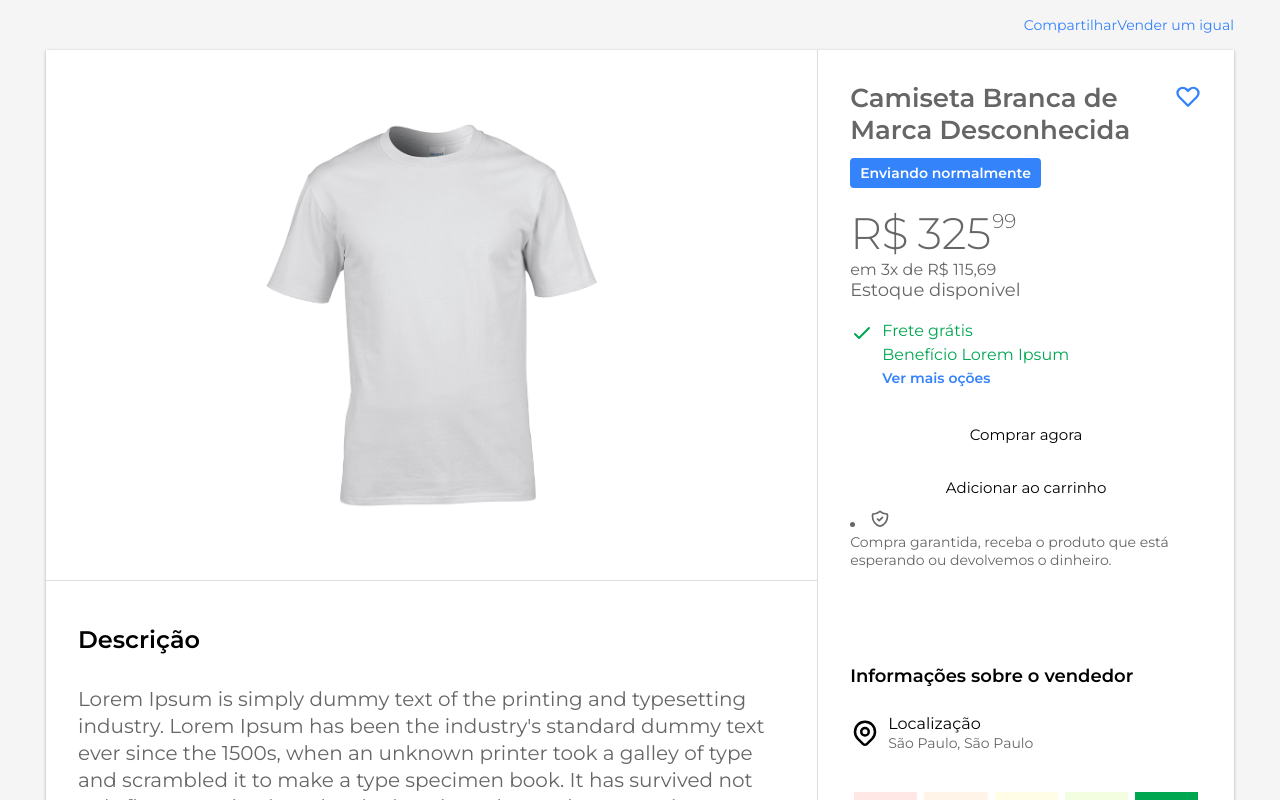
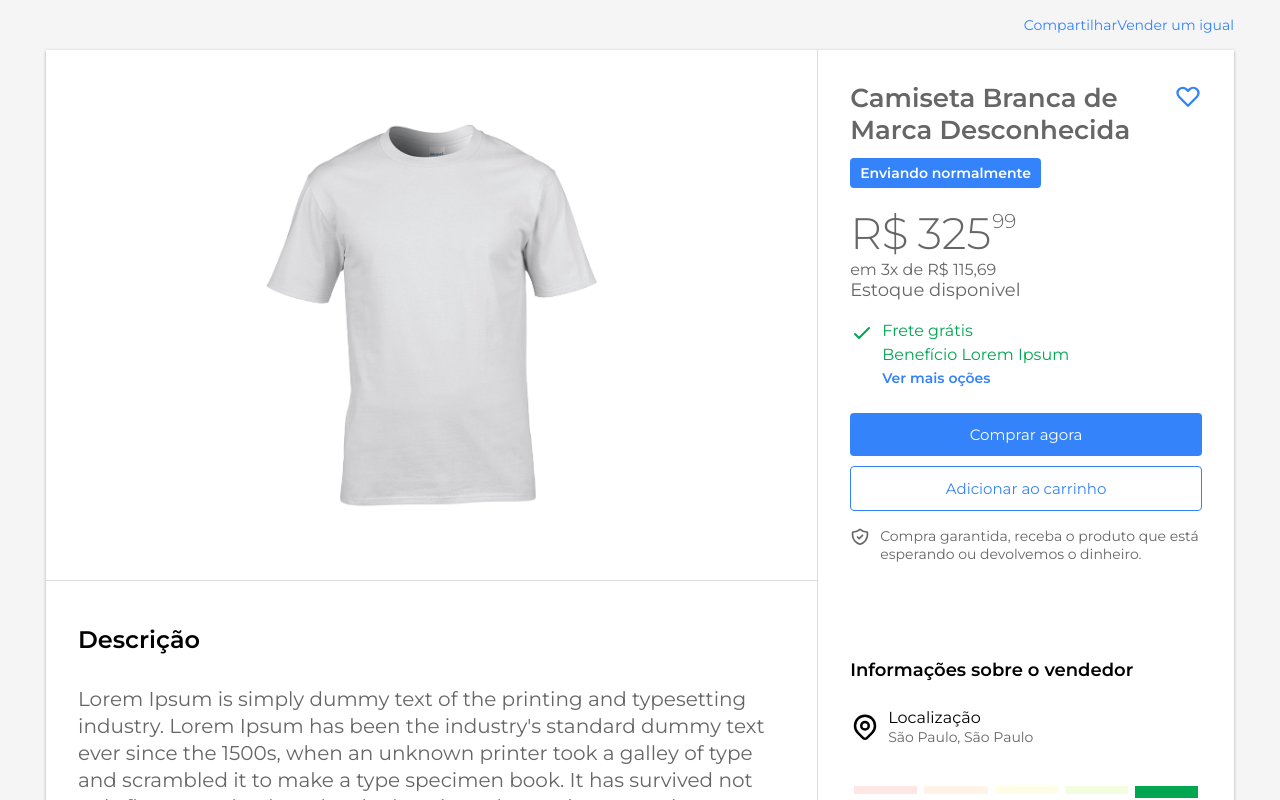
Before and after one commit to CharlesPereira1/UiClone-MercadoLivre, a React (Create React App) app: page / in a window 1280 px wide. Shown: the top 800 px of the page. Built offline with nearby package versions, Linux system fonts and the light colour scheme; the HTML template or start-up script is replaced by a standard one.

Commit message:
first project

```diff
--- a/src/components/ProductAction/styles.ts
+++ b/src/components/ProductAction/styles.ts
@@ -131,9 +131,30 @@ export const Button = styled.button<ButtonProps>`
   border-radius: 4px;
   padding: 12px 10px;
   margin-top: 10px;
+  cursor: pointer;
+
+  color: ${(props) =>
+    props.solid ? "var(--color-white)" : "var(--color-blue)"};
+  background: ${(props) => (props.solid ? "var(--color-blue)" : "transparent")};
+  border: ${(props) => (props.solid ? "none" : "1px solid var(--color-blue)")};
 `;
 
-export const Benefits = styled.div``;
+export const Benefits = styled.ul`
+  margin-top: 16px;
+  list-style: none;
+  display: flex;
+  flex-direction: column;
+
+  > li {
+    display: flex;
+
+    p {
+      margin-left: 10px;
+      color: var(--color-gray);
+      font-size: 14px;
+    }
+  }
+`;
 
 export const ShieldIcon = styled(HiOutlineShieldCheck)`
   width: 20px;
```
